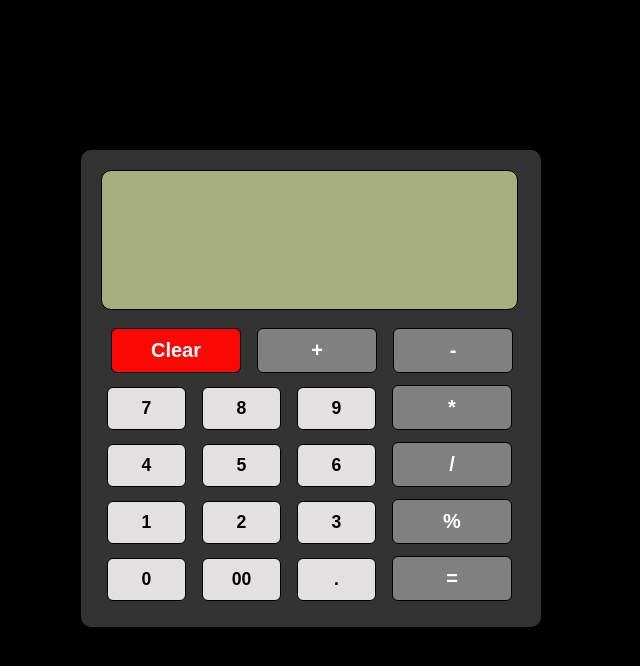
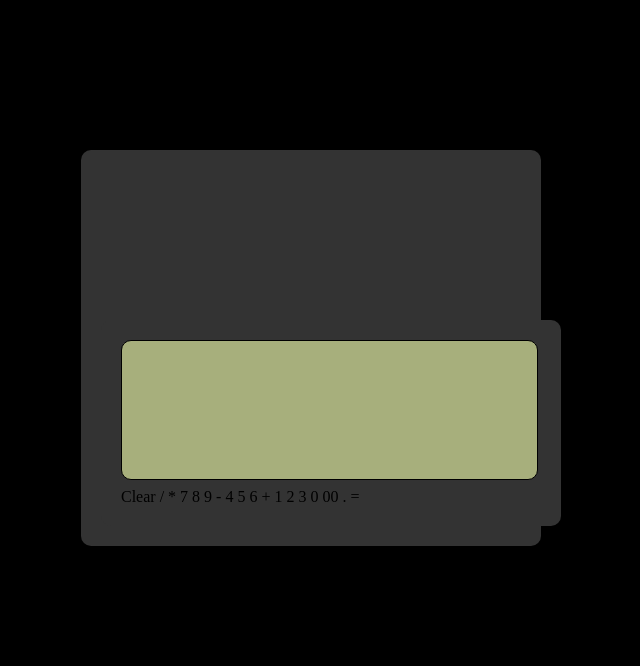
Before and after one commit to Akhilbabu456/_3D_calculator, a plain HTML site: page index.html in a window 1280 px wide. Shown: the whole page, without its empty margins (329-969 px from the left). Drawn offline with Linux system fonts and the light colour scheme.

Commit message:
Update index.html

```diff
--- a/index.html
+++ b/index.html
@@ -1,33 +1,33 @@
 <!DOCTYPE html>
 <html lang="en">
 <head>
-    <meta charset="UTF-8">
-    <meta name="viewport" content="width=device-width, initial-scale=1.0">
-    <title>Calculator</title>
+
+    <title>3D calculator</title>
     <link rel="stylesheet" href="style.css">
 </head>
 <body>
-    <div>
-      <h2 id="screen"></h2>
-        <button onclick="input('clear')" class="clear">Clear</button>
-        <button onclick="input('+')" class="sign">+</button>
-        <button onclick="input('-')" class="sign">-</button>
-        <button onclick="input(7)">7</button>
-        <button onclick="input(8)">8</button>
-        <button onclick="input(9)">9</button>
-        <button onclick="input('*')" class="sign">*</button>
-        <button onclick="input(4)">4</button>
-        <button onclick="input(5)">5</button>
-        <button onclick="input(6)">6</button>
-        <button onclick="input('/')" class="sign">/</button>
-        <button onclick="input(1)">1</button>
-        <button onclick="input(2)">2</button>
-        <button onclick="input(3)">3</button>
-        <button onclick="input('%')" class="sign">%</button>
-        <button onclick="input(0)">0</button>
-        <button onclick="input('00')">00</button>
-        <button onclick="input('.')">.</button>
-        <button onclick="input('=')" class="sign">=</button>
+    <div class="calculator">
+        <div class="buttons">
+            <h2 id="value"></h2>
+            <span id="clear">Clear</span>
+            <span>/</span>
+            <span>*</span>
+            <span>7</span>
+            <span>8</span>
+            <span>9</span>
+            <span>-</span>
+            <span>4</span>
+            <span>5</span>
+            <span>6</span>
+            <span id="plus">+</span>
+            <span>1</span>
+            <span>2</span>
+            <span>3</span>
+            <span>0</span>
+            <span>00</span>
+            <span>.</span>
+            <span id="equal">=</span>
+        </div>
     </div>
     <script src="script.js"></script>
 </body>
```
